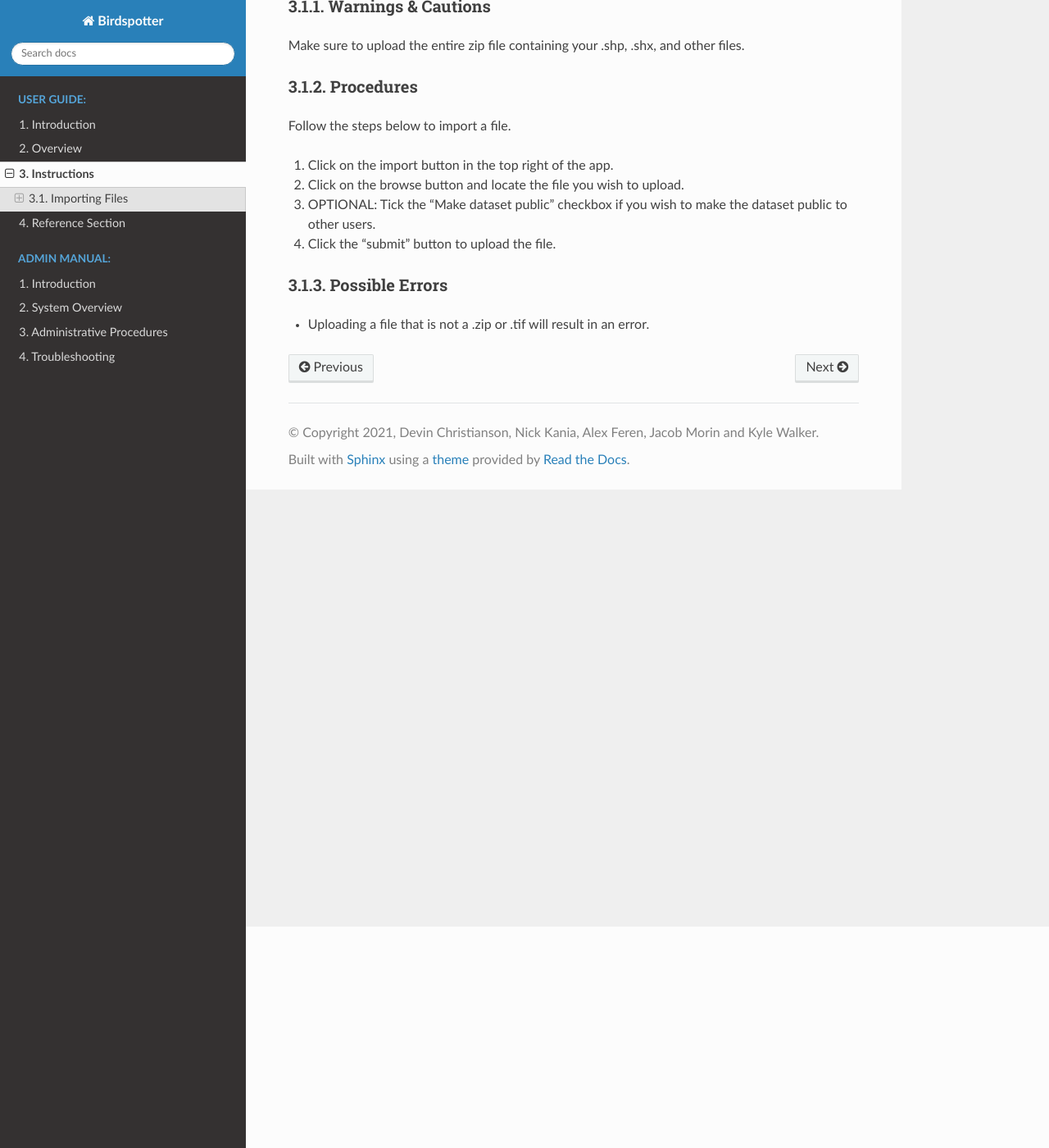
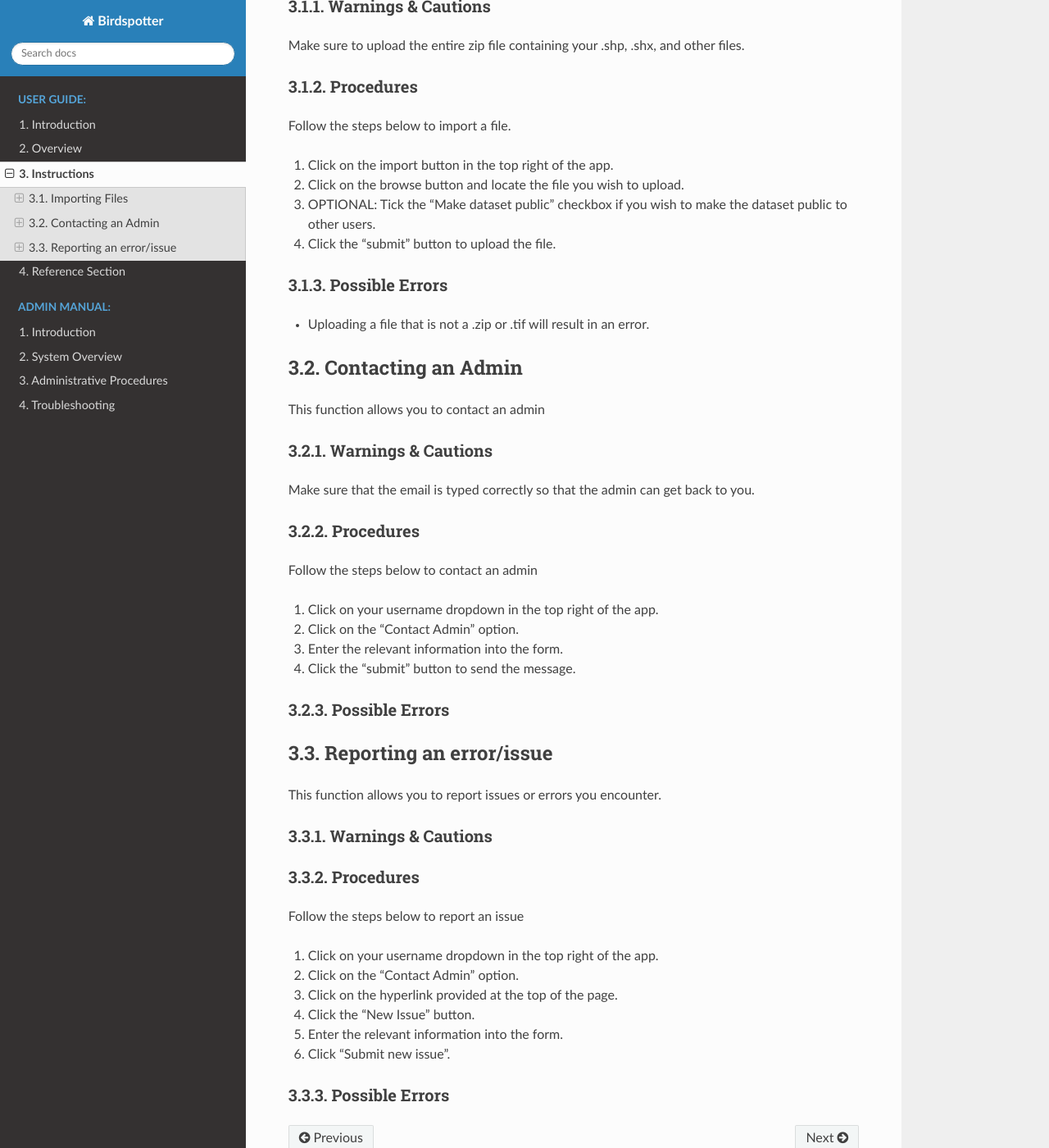
Before and after one commit to birdspotter-project/COS397, a Sphinx documentation site: the page built from docs/source/user_guide/instructions.rst, in a window 1280 px wide and 1400 px high, scrolled down 270 px. Shown: the whole window at 82% size. Built offline with Sphinx 7.4.7 and the Read the Docs theme 2.0.0, drawn with Linux system fonts in a browser that asks for light colours.

Commit message:
Update instructions.rst
Add additional function instructions

```diff
--- a/docs/source/user_guide/instructions.rst
+++ b/docs/source/user_guide/instructions.rst
@@ -25,3 +25,54 @@ Follow the steps below to import a file.
 Possible Errors
 ##############################
 * Uploading a file that is not a .zip or .tif will result in an error.
+
+
+Contacting an Admin
+==============================
+This function allows you to contact an admin
+
+Warnings & Cautions
+##############################
+Make sure that the email is typed correctly so that the admin can get back to you.
+
+Procedures
+##############################
+Follow the steps below to contact an admin
+
+1. Click on your username dropdown in the top right of the app.
+
+2. Click on the "Contact Admin" option.
+
+3. Enter the relevant information into the form.
+
+4. Click the "submit" button to send the message.
+
+Possible Errors
+##############################
+
+
+Reporting an error/issue
+==============================
+This function allows you to report issues or errors you encounter.
+
+Warnings & Cautions
+##############################
+
+Procedures
+##############################
+Follow the steps below to report an issue
+
+1. Click on your username dropdown in the top right of the app.
+
+2. Click on the "Contact Admin" option.
+
+3. Click on the hyperlink provided at the top of the page.
+
+4. Click the "New Issue" button.
+
+5. Enter the relevant information into the form.
+
+6. Click "Submit new issue".
+
+Possible Errors
+##############################
```
